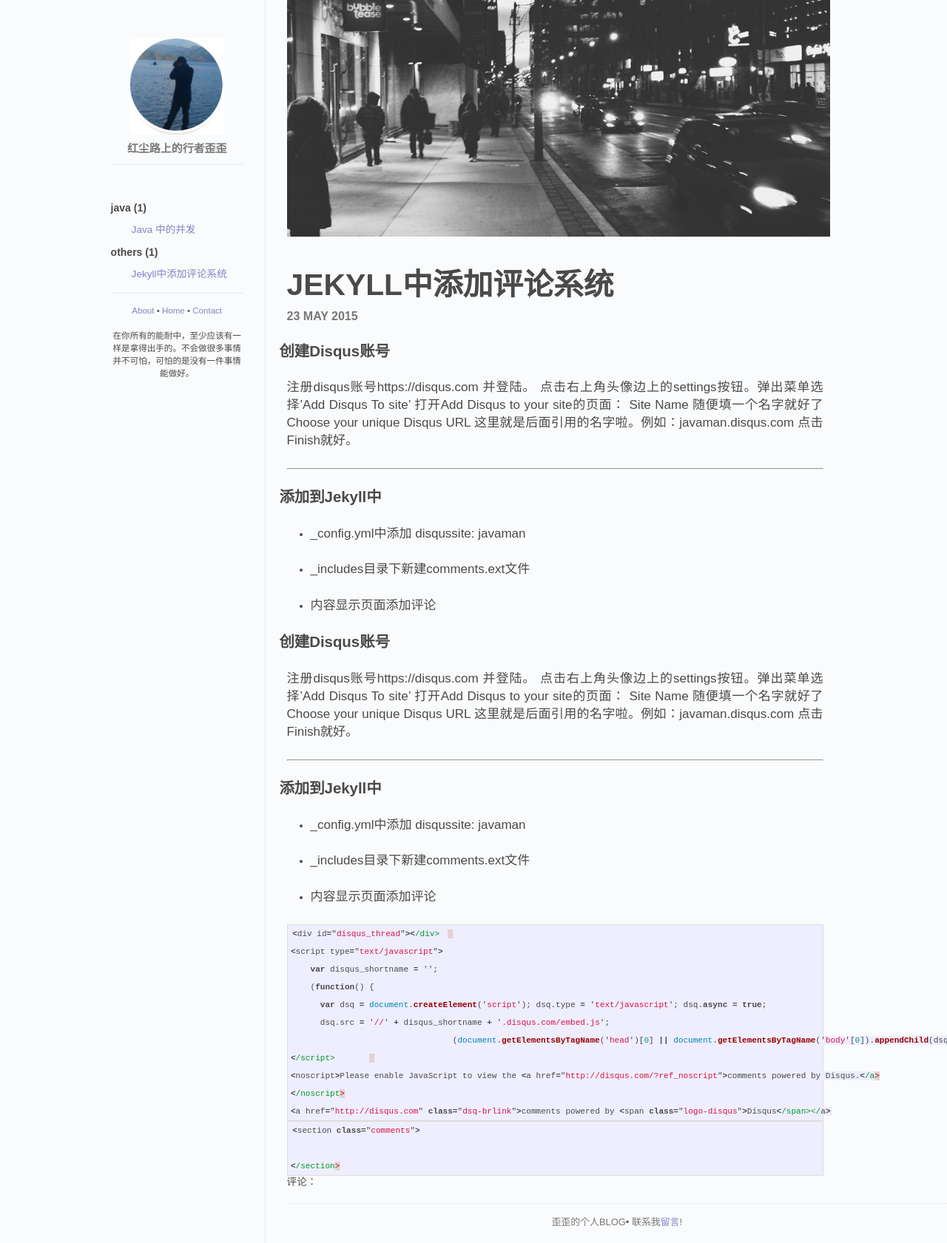
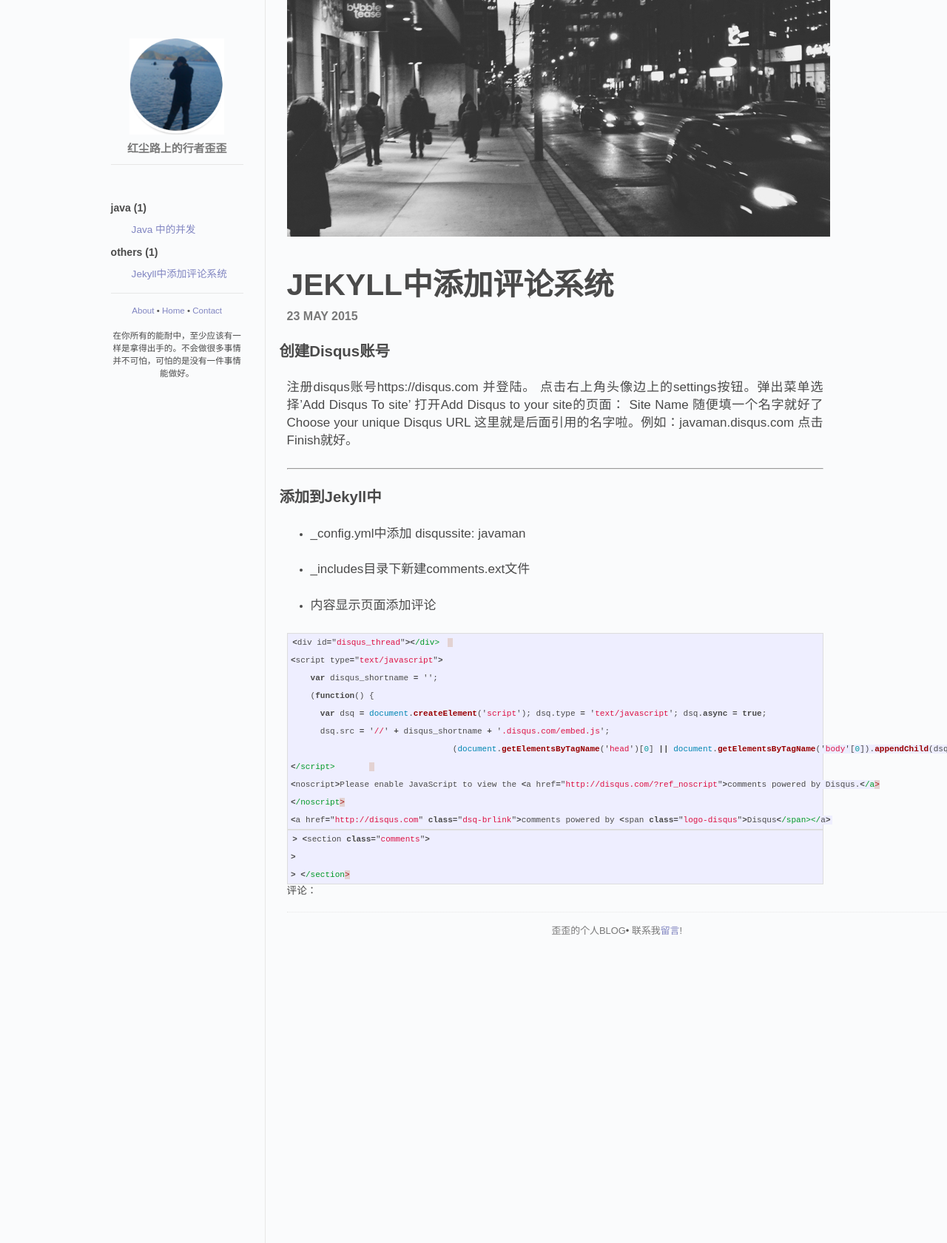
Before and after one commit to javamanyy/javamanyy, a Jekyll site: the page built from _posts/2015-05-23-jekyll-disqus.md, in a window 1280 px wide. Shown: the whole page at 74% size. Built offline with Jekyll 4.4.1, drawn with Linux system fonts in a browser that asks for light colours; nearby versions of some CDN libraries; library files that are not in the unit come from our copies; Markdown is read by kramdown in place of the engine named in the settings.

Commit message:
Update 2015-05-23-jekyll-disqus.md

````diff
--- a/_posts/2015-05-23-jekyll-disqus.md
+++ b/_posts/2015-05-23-jekyll-disqus.md
@@ -6,32 +6,6 @@ date:   2015-05-23 12:00:00
 categories: others
 ---
 
-
-
-创建Disqus账号
-----------
-
-
-注册disqus账号https://disqus.com 并登陆。
-点击右上角头像边上的settings按钮。弹出菜单选择'Add Disqus To site'
-打开Add Disqus to your site的页面：
-Site Name
-随便填一个名字就好了
-Choose your unique Disqus URL
-这里就是后面引用的名字啦。例如：javaman.disqus.com
-点击Finish就好。
-
-----------
-
-
-添加到Jekyll中
--------------
-
-- _config.yml中添加 disqussite: javaman
-
-- _includes目录下新建comments.ext文件
-
-- 内容显示页面添加评论
 
 
 创建Disqus账号
@@ -74,9 +48,9 @@ Choose your unique Disqus URL
 ```
 
 ```javascript
-<section class="comments">
-	{% if page.comments %}
-		{% include comments.ext %}
-	{% endif %}
-</section>
+> <section class="comments">
+>	{% if page.comments %}
+>		{% include comments.ext %}
+>	{% endif %}
+> </section>
 ```
````
